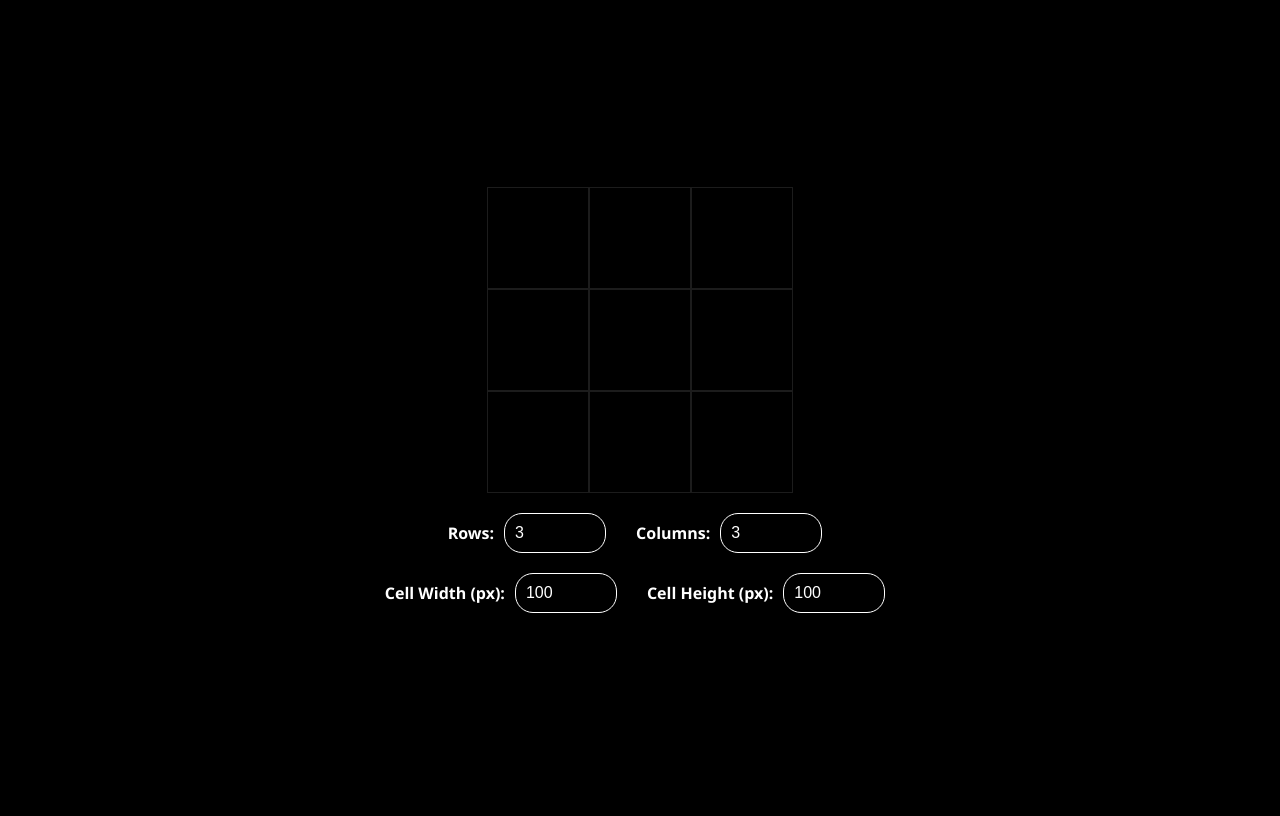
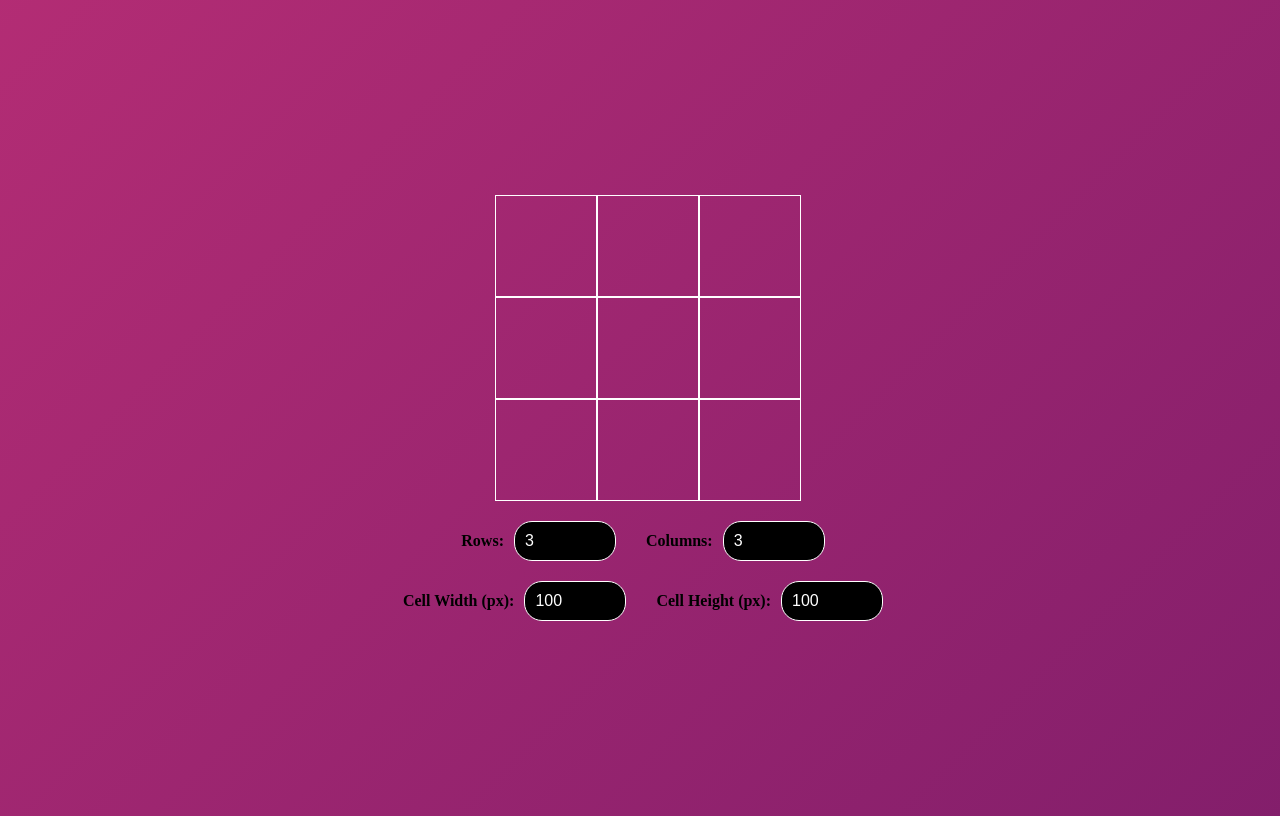
Before and after one commit to Kraniket901/Mosaic-Main-Scene, a React (Vite) app: page / in a window 1280 px wide. Built offline with nearby package versions, Linux system fonts and the light colour scheme; no server answers.

Commit message:
Added Linear Grad, and some Bug Fixed

```diff
--- a/src/App.tsx
+++ b/src/App.tsx
@@ -12,6 +12,10 @@ const socket = io("https://mosaic-maker.onrender.com", {
 });
 function App() {
   const [queue, setQueue] = useState<any>([]);
+  /** State to check whether to hide the Tool Bar or Not
+   * @default false
+   */
+  const [hide, setHide] = useState(false);
   const [isPlaying, setIsPlaying] = useState<boolean>(false);
   /** Number of rows in the grid */
   const [numRows, setNumRows] = useState<number>(3);
@@ -202,7 +206,12 @@ function App() {
         gap: "20px",
       }}
     >
-      <div className="grid-container">
+      <div
+        onClick={() => {
+          setHide((prev) => !prev);
+        }}
+        className="grid-container"
+      >
         {Array.from({ length: numRows }, (_, rowIndex) => (
           <div key={rowIndex} className="grid-row">
             {Array.from({ length: numCols }, (_, colIndex) => {
@@ -219,8 +228,8 @@ function App() {
                     minWidth: `${cellWidth}px`,
                     maxWidth: `${cellWidth}px`,
                     maxHeight: `${cellHeight}px`,
-                    backgroundColor: "#000",
-                    border: "0.01px solid #1c1c1c",
+                    backgroundColor: "transparent",
+                    border: "0.01pt solid #fff",
                   }}
                 >
                   {cellData && (
@@ -272,6 +281,9 @@ function App() {
           />
         </div>
       )}
+      {!hide && (
+        <>
+          {" "}
           <div
             style={{
               display: "flex",
@@ -299,7 +311,11 @@ function App() {
           >
             <label>
               Cell Width (px):
-          <input type="number" value={cellWidth} onChange={handleWidthChange} />
+              <input
+                type="number"
+                value={cellWidth}
+                onChange={handleWidthChange}
+              />
             </label>
             <label>
               Cell Height (px):
@@ -310,6 +326,8 @@ function App() {
               />
             </label>
           </div>
+        </>
+      )}
       {/* <button onClick={handleAddImageClick}>Add Random Image</button> */}
     </div>
   );
--- a/src/Queue.tsx
+++ b/src/Queue.tsx
@@ -13,7 +13,6 @@ function QueueSystem() {
     }
   };
   useEffect(() => {
-    // automatically add some data to the queue
     const interval = setInterval(() => {
         setQueue([...queue, Math.random()]);
     }, 100);
--- a/src/index.css
+++ b/src/index.css
@@ -1,10 +1,4 @@
-body {
-  margin: 0;
-  padding: 0;
-  background-color: black;
-  color: white;
-  font-family: 'Segoe UI', Tahoma, Geneva, Verdana, sans-serif;
-}
+
 
 input {
   background-color: black;
@@ -35,3 +29,30 @@ label {
   justify-content: space-between;
   gap:10px
 }
+
+body {
+	background: linear-gradient(-45deg, #28035A, #e73c7e);
+	background-size: 400% 400%;
+	animation: gradient 5s ease infinite;
+	height: 100vh;
+  font-family: 'sans-serif';
+
+}
+
+@keyframes gradient {
+	0% {
+		background-position: 0% 50%;
+	}
+	50% {
+		background-position: 100% 50%;
+	}
+	100% {
+		background-position: 0% 50%;
+	}
+}
+
+/* Hide the vertical scrollbar while allowing scrolling */
+body::-webkit-scrollbar {
+  width: 0px;
+  height: 0px;
+}
```
Lines whose indentation alone changed are shown as unchanged.
